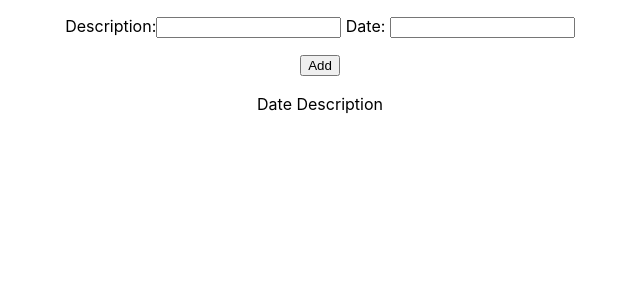
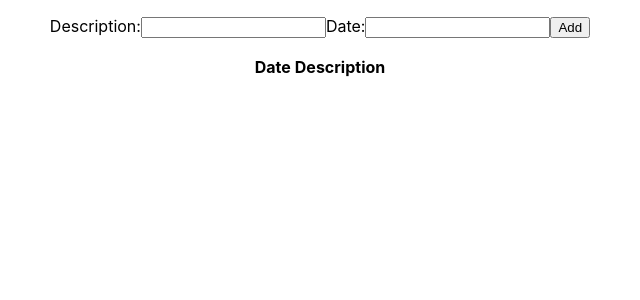
Before and after one commit to Jiikiam/Reactcodes, a React (Create React App) app: page / in a window 1280 px wide. Shown: the top 300 px of the page, without its empty margins (320-960 px from the left). Built offline with nearby package versions, Linux system fonts and the light colour scheme.

Commit message:
Todolist with delete-button

```diff
--- a/src/TodoList.js
+++ b/src/TodoList.js
@@ -1,38 +1,56 @@
+import React, { useState } from 'react';
 import './App.css';
-import React, { useState } from 'react';
 
 function App() {
   const [desc, setDesc] = useState('');
+  const [date, setDate] = useState('');
   const [todos, setTodos] = useState([]);
-    const [date, setDate] = useState('');
 
   const inputChanged = (event) => {
     setDesc(event.target.value);
-    }
-    const inputChange = (event) => {
+  };
+
+  const dateChanged = (event) => {
     setDate(event.target.value);
-    }
+  };
+
   const addTodo = (event) => {
     event.preventDefault();
-        setTodos([...todos, desc + " " + date]);
-    }
+    setTodos([...todos, date + " " + desc]);
+  };
+
+  const deleteTodo = (index) => {
+    setTodos(todos.filter((_, i) => i !== index));
+  };
+
   return (
-
     <div className="App">
       <form onSubmit={addTodo}>
-                <p>Description:<input type="text" onChange={inputChanged} value={desc} /> Date: <input type="text" onChange={inputChange} value={date} /></p>
-                <button onClick="addTodo">Add</button>
+        <p>
+          Description:
+          <input type="text" onChange={inputChanged} value={desc} />
+          Date:
+          <input type="text" onChange={dateChanged} value={date} />
+          <button type="submit">Add</button>
+        </p>
       </form>
       <table>
+        <thead>
+          <tr>
+            <th>Date</th>
+            <th>Description</th>
+          </tr>
+        </thead>
         <tbody>
-                    <p>Date Description</p>
-                    {
-                        todos.map((todo, index) =>
+          {todos.map((todo, index) => (
             <tr key={index}>
-                                <td>{todo}</td>
+              <td>{todo.split(" ")[0]}</td>
+              <td>{todo.split(" ")[1]}</td>
+              <td>
+                <button onClick={() => deleteTodo(index)}>Delete</button>
+              </td>
             </tr>
-                        )
-                    }
+          ))}
         </tbody>
       </table>
     </div>
```
Lines whose indentation alone changed are shown as unchanged.
